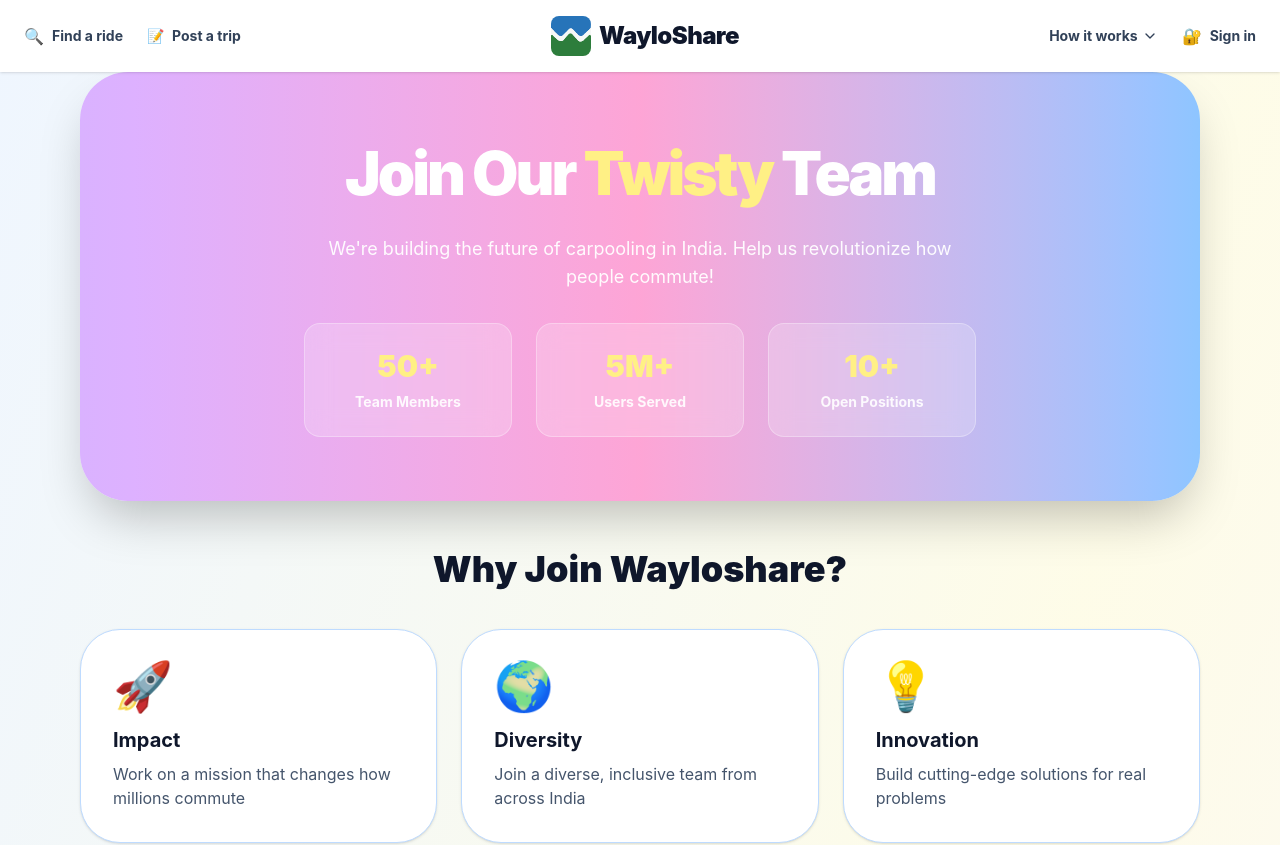
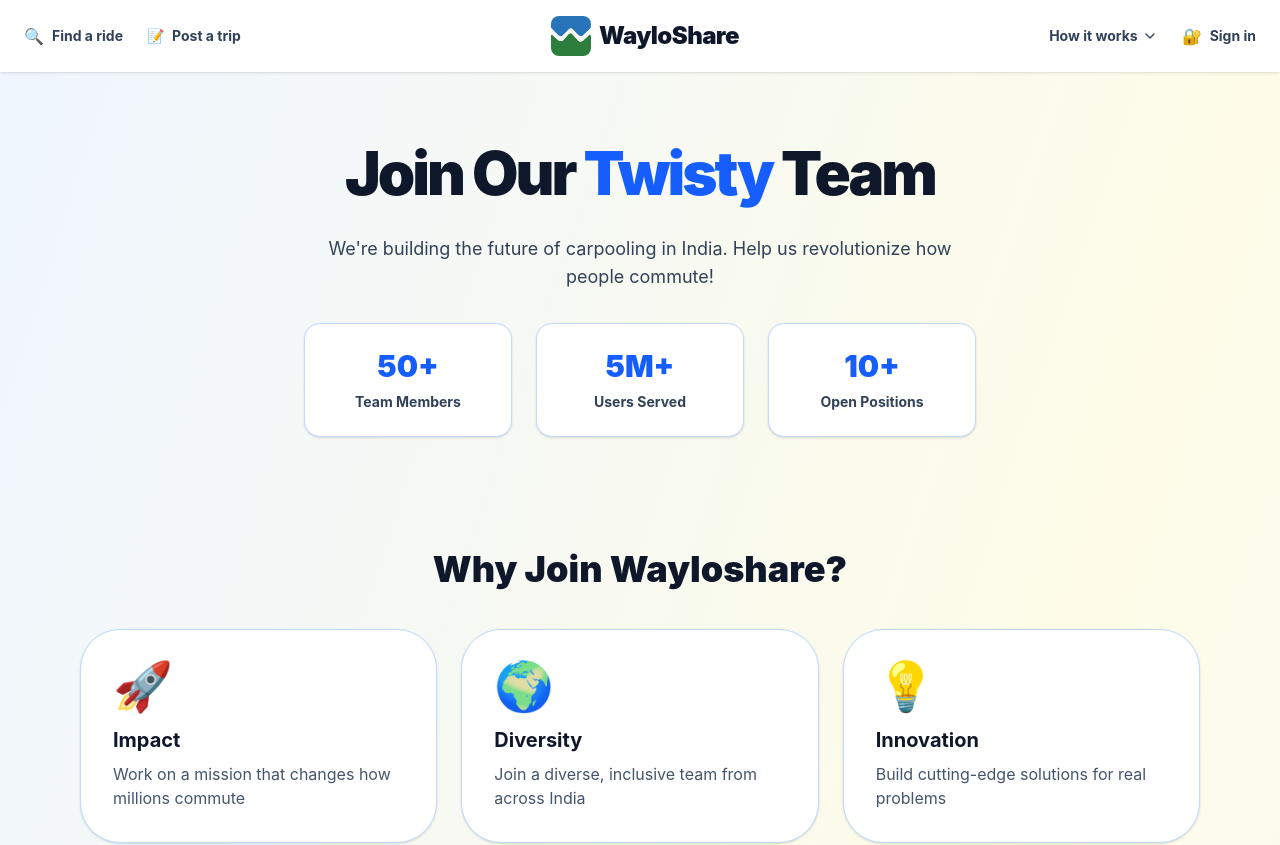
Before and after one commit to wayloshare-lgtm/website, a React (Vite) app: page /careers in a window 1280 px wide. Shown: the top 845 px of the page. Built offline with nearby package versions, Linux system fonts and the light colour scheme.

Commit message:
Style: Make Careers hero section transparent with updated text colors

```diff
--- a/src/Careers.jsx
+++ b/src/Careers.jsx
@@ -84,15 +84,13 @@
 
       {/* HERO WITH TWIST */}
       <div className="w-full max-w-6xl mb-12 px-4">
-        <div className="relative bg-gradient-to-r from-purple-300 via-pink-300 to-blue-300 rounded-[3rem] p-12 md:p-16 text-white text-center shadow-2xl overflow-hidden">
-          {/* Animated background elements */}
-          <div className="absolute top-0 right-0 w-96 h-96 bg-white/10 rounded-full blur-3xl -z-10 animate-pulse"></div>
-          <div className="absolute bottom-0 left-0 w-96 h-96 bg-white/10 rounded-full blur-3xl -z-10 animate-pulse" style={{animationDelay: '1s'}}></div>
+        <div className="relative bg-transparent rounded-[3rem] p-12 md:p-16 text-slate-900 text-center shadow-none overflow-hidden">
+          {/* Animated background elements - removed for transparent background */}
 
           <h1 className="text-5xl md:text-6xl font-black mb-6 leading-tight tracking-tighter relative z-10">
-            Join Our <span className="text-yellow-200">Twisty</span> Team
+            Join Our <span className="text-blue-600">Twisty</span> Team
           </h1>
-          <p className="text-lg text-white/95 max-w-2xl mx-auto relative z-10 mb-8">
+          <p className="text-lg text-slate-700 max-w-2xl mx-auto relative z-10 mb-8">
             We're building the future of carpooling in India. Help us revolutionize how people commute!
           </p>
 
@@ -105,10 +103,10 @@
             ].map((stat, i) => (
               <div
                 key={i}
-                className="bg-white/20 p-6 rounded-2xl border border-white/30 backdrop-blur-md hover:scale-110 transition-transform cursor-pointer"
+                className="bg-white p-6 rounded-2xl border border-blue-200 shadow-sm hover:scale-110 transition-transform cursor-pointer"
               >
-                <div className="text-3xl font-black text-yellow-200">{stat.number}</div>
-                <p className="text-sm font-bold text-white/90 mt-2">{stat.label}</p>
+                <div className="text-3xl font-black text-blue-600">{stat.number}</div>
+                <p className="text-sm font-bold text-slate-700 mt-2">{stat.label}</p>
               </div>
             ))}
           </div>
```
